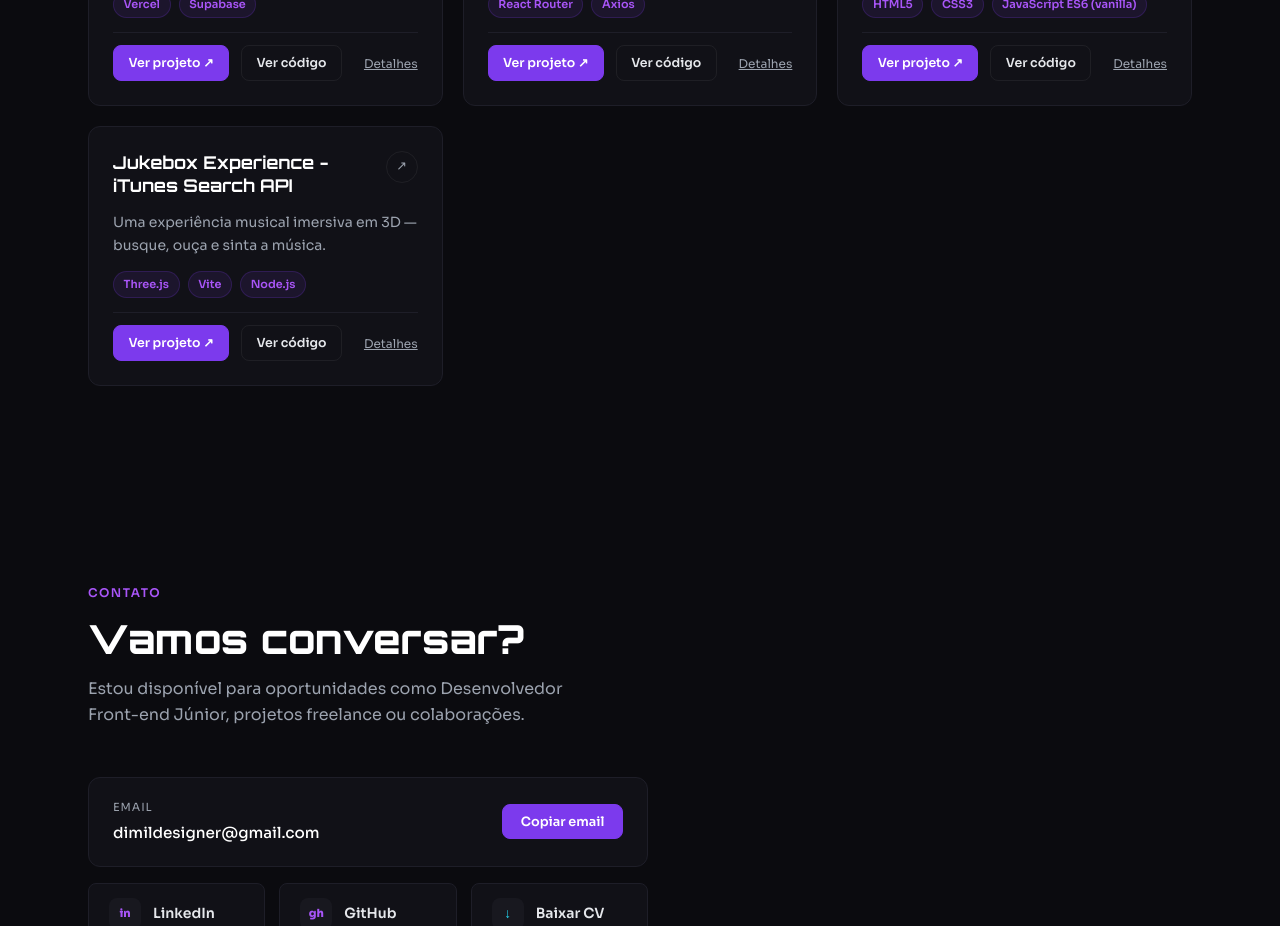
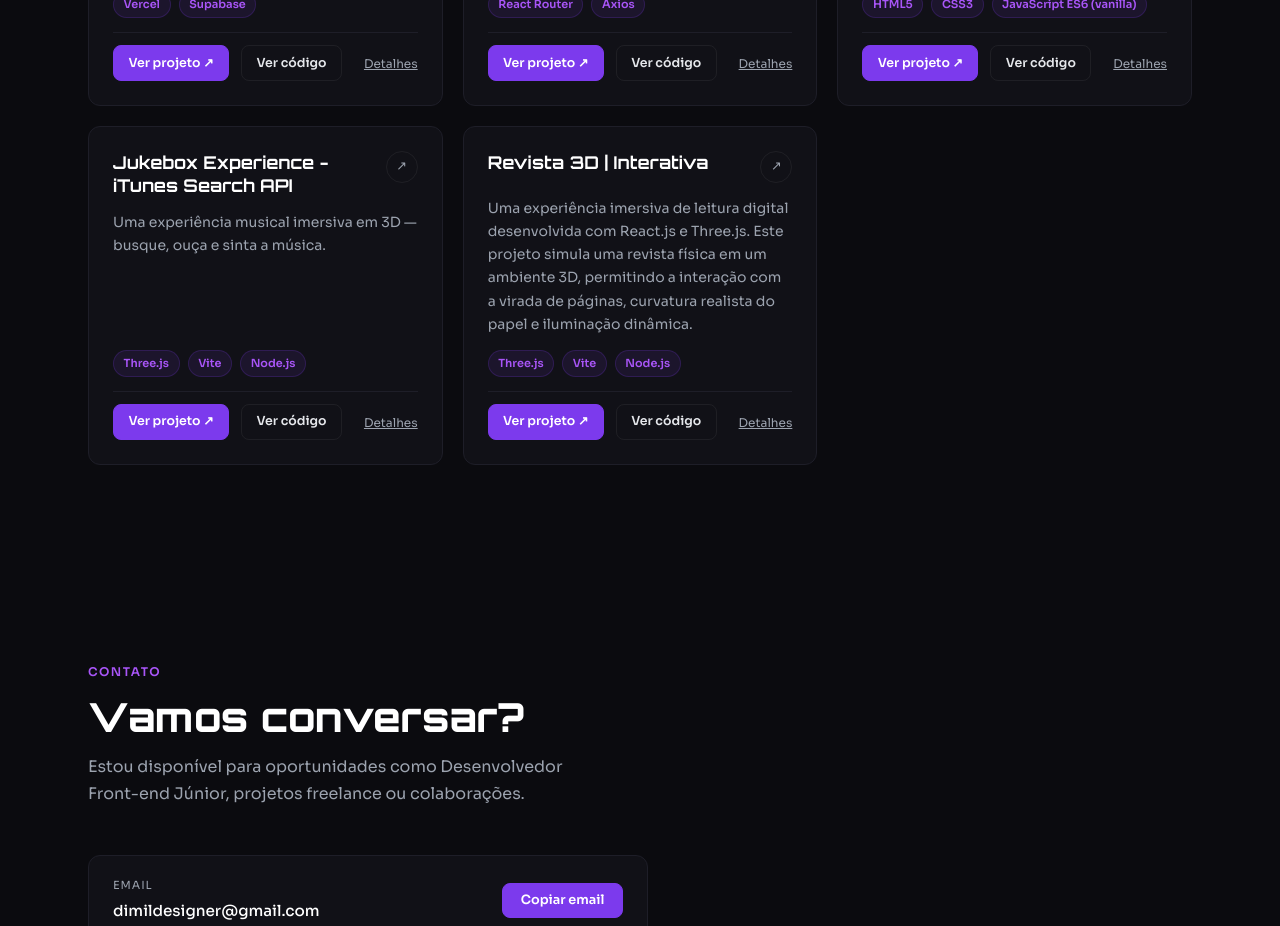
Before and after one commit to dimildesigner/portfolio, a React (Vite) app: page / in a window 1280 px wide. Shown: the part 3380-4306 px from the top of the page. Built offline with nearby package versions, Linux system fonts and the light colour scheme.

Commit message:
Add files via upload
Divulgação de novo projeto.

```diff
--- a/src/data/projects.js
+++ b/src/data/projects.js
@@ -87,4 +87,24 @@ export const projects = [
       "Efeito sonoto de scratch, quando o Jukebox é rotacionado",
     ],
   },
+  {
+    id: 5,
+    title: "Revista 3D | Interativa",
+    description:
+      "Uma experiência imersiva de leitura digital desenvolvida com React.js e Three.js. Este projeto simula uma revista física em um ambiente 3D, permitindo a interação com a virada de páginas, curvatura realista do papel e iluminação dinâmica.",
+    tech: ["Three.js", "Vite", "Node.js"],
+    github: "https://github.com/dimildesigner/revista-3d-interativa/",
+    demo: "https://revista-3d-interativa.vercel.app/",
+    problem:
+      "Este projeto nasceu da necessidade de criar uma forma inovadora de apresentar conteúdos digitais, unindo o design editorial clássico com as tecnologias mais modernas de renderização WebGL.",
+    solution:
+      "O grande desafio técnico superado foi a implementação de uma geometria personalizada que permite a deformação das páginas durante a transição, garantindo que a revista se comporte de forma orgânica e estável em diferentes navegadores.",
+    highlights: [
+      "Geometria de Lâmina, implementação de páginas com espessura real",
+      "Curvatura Dinâmica, simula uma dobra do papel baseada na posição da página",
+      "Navegação Inteligente e controle por cliques (esquerdo avança e direito volta)",
+      "Performance Otimizada",
+      "Interface flutuante com foco em tipografia e contraste",
+    ],
+  },
 ];
```
